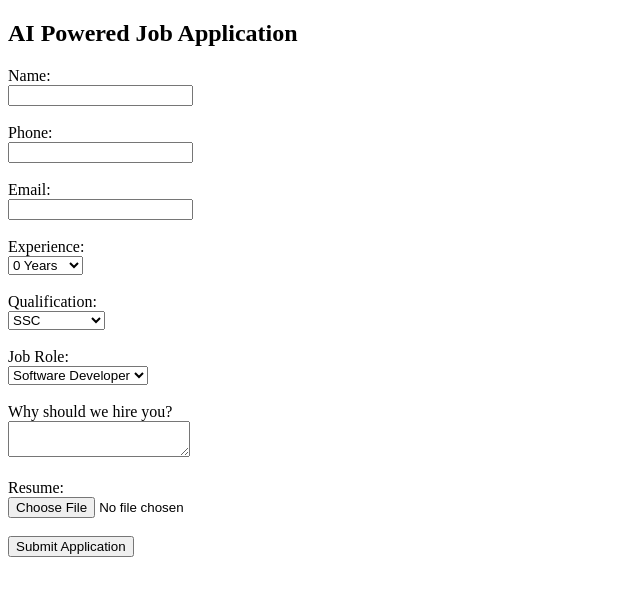
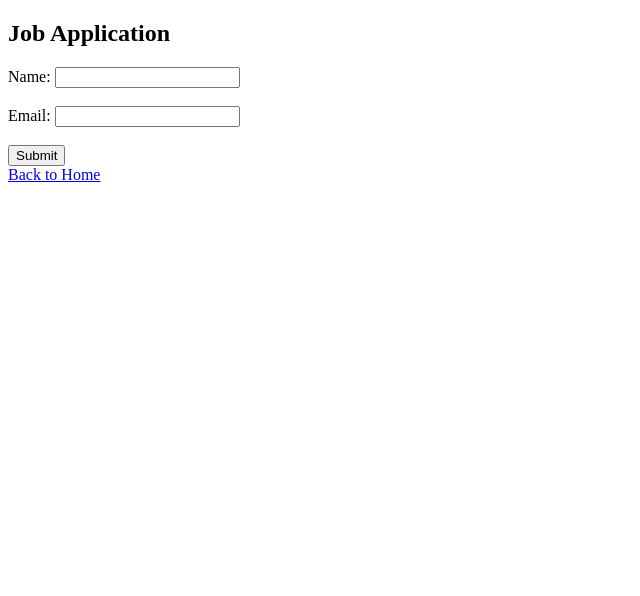
Before and after one commit to ovelvoro-stack/velvoro-job-ai, a Flask app: page /apply in a window 1280 px wide. Shown: the top 596 px of the page, without its empty margins (0-640 px from the left). Run offline with Flask 3, Linux system fonts and the light colour scheme.

Commit message:
Update apply.html

```diff
--- a/templates/apply.html
+++ b/templates/apply.html
@@ -1,56 +1,17 @@
 <!DOCTYPE html>
 <html>
 <head>
-    <title>AI Job Application</title>
+    <title>Apply Job</title>
 </head>
 <body>
-<h2>AI Powered Job Application</h2>
+    <h2>Job Application</h2>
 
-<form action="/apply" method="post" enctype="multipart/form-data">
+    <form method="post">
+        Name: <input type="text" name="name" required><br><br>
+        Email: <input type="email" name="email" required><br><br>
+        <button type="submit">Submit</button>
+    </form>
 
-<label>Name:</label><br>
-<input type="text" name="name" required><br><br>
-
-<label>Phone:</label><br>
-<input type="text" name="phone" required><br><br>
-
-<label>Email:</label><br>
-<input type="email" name="email" required><br><br>
-
-<label>Experience:</label><br>
-<select name="experience">
-    {% for i in range(0,31) %}
-    <option value="{{i}}">{{i}} Years</option>
-    {% endfor %}
-</select><br><br>
-
-<label>Qualification:</label><br>
-<select name="qualification">
-    <option>SSC</option>
-    <option>Intermediate</option>
-    <option>Diploma</option>
-    <option>Degree</option>
-    <option>PG</option>
-    <option>PhD</option>
-</select><br><br>
-
-<label>Job Role:</label><br>
-<select name="role">
-    <option>Software Developer</option>
-    <option>Testing</option>
-    <option>Data Entry</option>
-    <option>Pharma Staff</option>
-    <option>Medical Coding</option>
-</select><br><br>
-
-<label>Why should we hire you?</label><br>
-<textarea name="answer" required></textarea><br><br>
-
-<label>Resume:</label><br>
-<input type="file" name="resume" required><br><br>
-
-<button type="submit">Submit Application</button>
-
-</form>
+    <a href="/">Back to Home</a>
 </body>
 </html>
```
